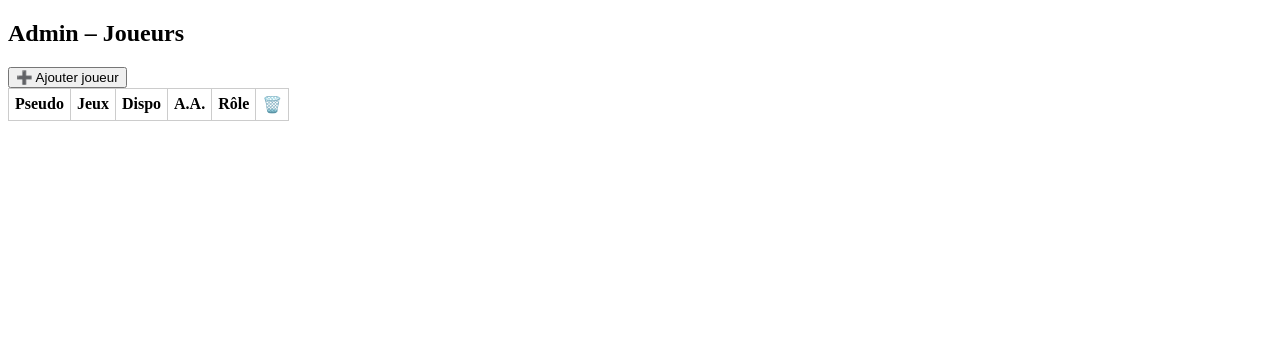
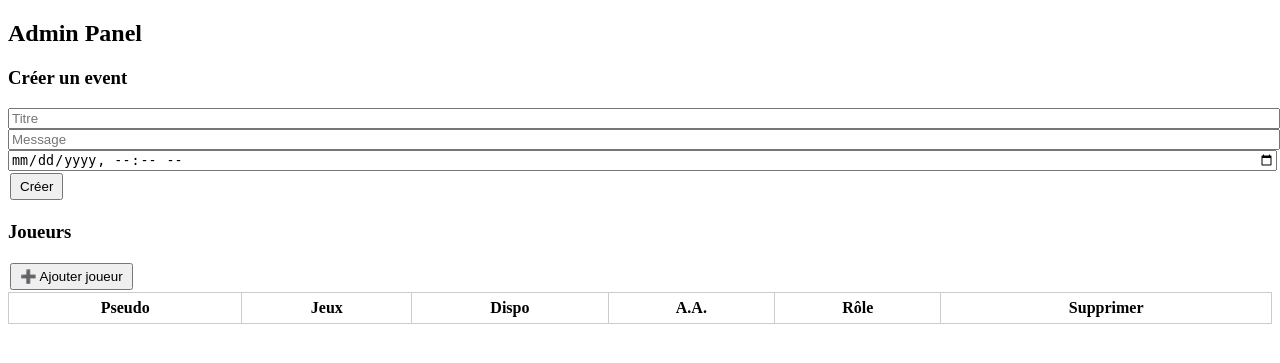
Before and after one commit to GabiMinecraft02/teamdeszans-wbeiste, a Flask app: page /admin in a window 1280 px wide. Shown: the top 363 px of the page. Run offline with Flask 3, Linux system fonts and the light colour scheme; the visitor is signed in with stand-in values (Sample User, id 1); lists and menus that the app fills with data are empty; some libraries are stand-ins or nearby versions.

Commit message:
Update Admin.html

```diff
--- a/templates/Admin.html
+++ b/templates/Admin.html
@@ -1,22 +1,35 @@
-<!DOCTYPE html>
+<!doctype html>
 <html lang="fr">
 <head>
   <meta charset="utf-8">
   <title>Admin</title>
   <script src="https://cdn.jsdelivr.net/npm/@supabase/supabase-js@2"></script>
   <style>
-    table { border-collapse: collapse; }
-    td, th { border: 1px solid #ccc; padding: 6px; }
+    table { border-collapse: collapse; width: 100%; }
+    th, td { border: 1px solid #ccc; padding: 6px; }
     input, select { width: 100%; }
+    button { padding: 4px 8px; margin: 2px; }
+    #event-box { background: #222; color: #fff; padding: 8px; margin: 10px 0; display: none; }
   </style>
 </head>
 <body>
+<h2>Admin Panel</h2>
 
-<h2>Admin – Joueurs</h2>
+<!-- Events -->
+<div>
+  <h3>Créer un event</h3>
+  <input id="title" placeholder="Titre">
+  <input id="message" placeholder="Message">
+  <input id="time" type="datetime-local">
+  <button id="create-event">Créer</button>
+</div>
 
-  <button id="add">➕ Ajouter joueur</button>
+<div id="event-box"></div>
 
-<table id="table">
+<!-- Joueurs -->
+<h3>Joueurs</h3>
+<button id="add">➕ Ajouter joueur</button>
+<table>
   <thead>
     <tr>
       <th>Pseudo</th>
@@ -24,7 +37,7 @@
       <th>Dispo</th>
       <th>A.A.</th>
       <th>Rôle</th>
-      <th>🗑️</th>
+      <th>Supprimer</th>
     </tr>
   </thead>
   <tbody></tbody>
@@ -33,10 +46,11 @@
 <script>
 const supabase = window.supabase.createClient(
   "https://dxysplkkpvlqzbmyirhx.supabase.co",
-  "TA_CLE_ANON_PUBLIQUE"
+  "CLE_ANON" // remplace par ta clé
 )
 
 const tbody = document.querySelector("tbody")
+const eventBox = document.getElementById("event-box")
 
 function rowHTML(j) {
   return `
@@ -52,64 +66,76 @@ function rowHTML(j) {
           <option ${j.role==="DPS"?"selected":""}>DPS</option>
         </select>
       </td>
-      <td>
-        <button onclick="removeRow('${j.id}')">🗑️</button>
-      </td>
+      <td><button onclick="removeRow('${j.id}')">🗑️</button></td>
     </tr>
   `
 }
 
-// Chargement initial
-async function load() {
+// Chargement joueurs
+async function loadPlayers() {
   const { data } = await supabase.from("joueurs").select("*").order("pseudo")
   tbody.innerHTML = data.map(rowHTML).join("")
 }
-load()
+loadPlayers()
 
 // Update live
 tbody.addEventListener("change", async e => {
   const tr = e.target.closest("tr")
   if (!tr) return
-
   const id = tr.dataset.id
   const col = e.target.dataset.col
-  if (!col) return
+  const value = e.target.type === "checkbox" ? e.target.checked : e.target.value
 
-  const value = e.target.type === "checkbox"
-    ? e.target.checked
-    : e.target.value
-
-  await supabase.from("joueurs")
-    .update({ [col]: value })
-    .eq("id", id)
+  await supabase.from("joueurs").update({ [col]: value }).eq("id", id)
 })
 
-// ➕ Ajouter joueur
+// Ajouter joueur
 document.getElementById("add").onclick = async () => {
-  await supabase.from("joueurs").insert({
-    pseudo: "",
-    jeux: "",
-    disponibilite: false,
-    aa: false,
-    role: "DPS"
-  })
+  await supabase.from("joueurs").insert({ pseudo: "", jeux: "", disponibilite: false, aa: false, role: "DPS" })
 }
 
-// 🗑️ Supprimer joueur
+// Supprimer
 async function removeRow(id) {
   if (!confirm("Supprimer ce joueur ?")) return
   await supabase.from("joueurs").delete().eq("id", id)
 }
 
-// Realtime
+// Realtime joueurs
 supabase.channel("realtime-joueurs")
-  .on("postgres_changes", {
-    event: "*",
-    schema: "public",
-    table: "joueurs"
-  }, load)
+  .on("postgres_changes", { event: "*", schema: "public", table: "joueurs" }, loadPlayers)
+  .subscribe()
+
+// ---------- EVENTS ----------
+const titleInput = document.getElementById("title")
+const messageInput = document.getElementById("message")
+const timeInput = document.getElementById("time")
+
+document.getElementById("create-event").onclick = async () => {
+  const title = titleInput.value
+  const message = messageInput.value
+  const time = timeInput.value
+  if (!title || !time) return alert("Titre et heure obligatoires")
+  await supabase.from("events").insert({ title, message, start_time: new Date(time).toISOString(), active: true })
+  alert("Event créé 🎉")
+}
+
+// Affichage event
+async function checkEvents() {
+  const now = new Date().toISOString()
+  const { data } = await supabase.from("events").select("*").lte("start_time", now).eq("active", true).order("start_time", { ascending: false }).limit(1)
+  if (data.length) {
+    const e = data[0]
+    eventBox.style.display = "block"
+    eventBox.innerHTML = `🔥 <b>${e.title}</b><br>${e.message}`
+  }
+}
+checkEvents()
+setInterval(checkEvents, 30000)
+
+// Realtime events
+supabase.channel("events-live")
+  .on("postgres_changes", { event: "INSERT", schema: "public", table: "events" }, checkEvents)
   .subscribe()
 </script>
-
 </body>
 </html>
```
